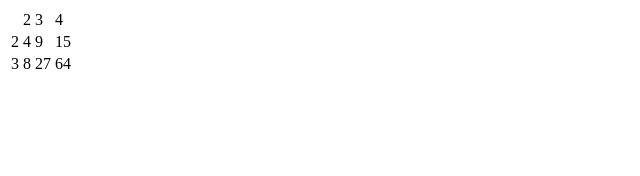
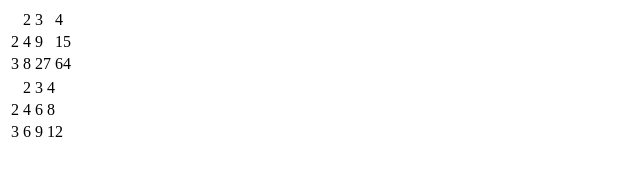
Before and after one commit to Arroy18/montp2git, a plain HTML site: page index.html in a window 1280 px wide. Shown: the whole page, without its empty margins (0-640 px from the left). Drawn offline with Linux system fonts and the light colour scheme.

Commit message:
Update index.html

```diff
--- a/index.html
+++ b/index.html
@@ -18,3 +18,24 @@
     <td>64</td>
   </tr>
 </table>
+
+<table>
+  <tr>
+    <td> </td>
+    <td>2</td>
+    <td>3</td>
+    <td>4</td>
+  </tr>
+  <tr>
+    <td>2</td>
+    <td>4</td>
+    <td>6</td>
+    <td>8</td>
+  </tr>
+  <tr>
+    <td>3</td>
+    <td>6</td>
+    <td>9</td>
+    <td>12</td>
+  </tr>
+</table>
```
